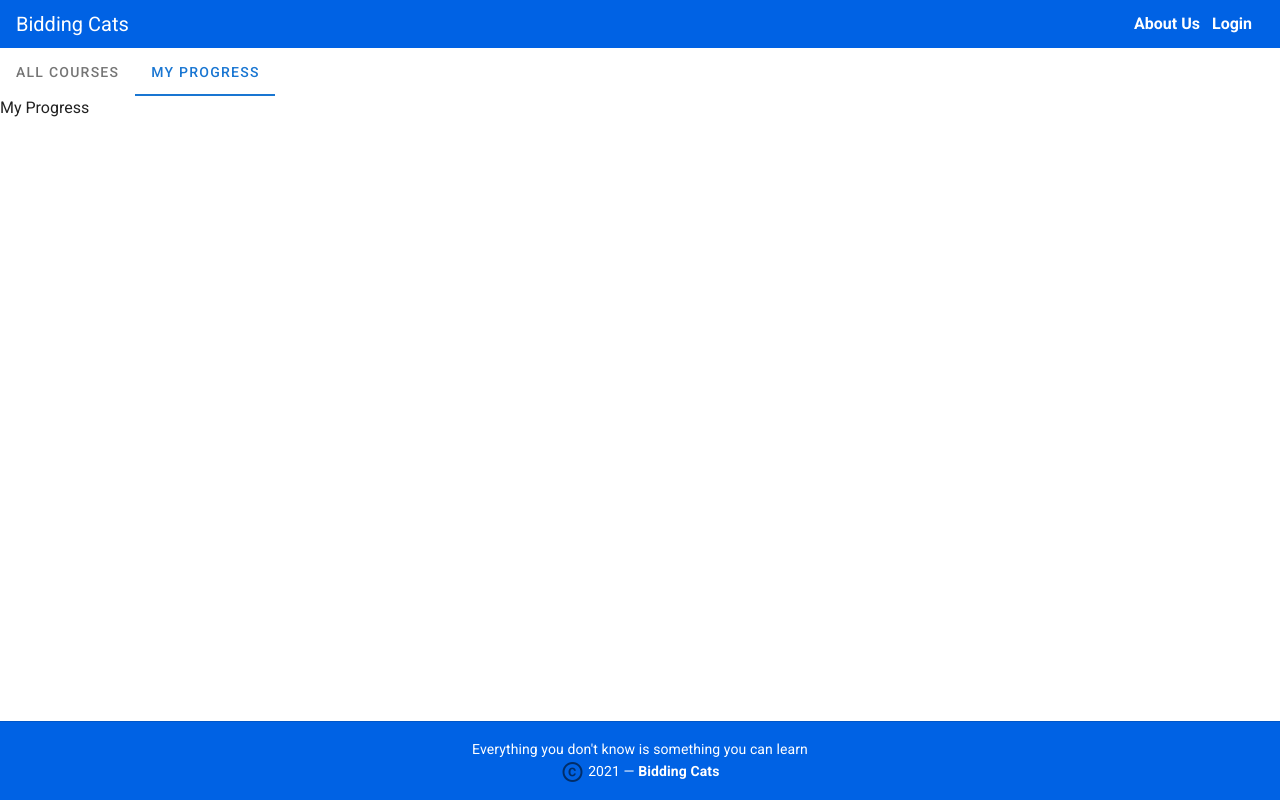
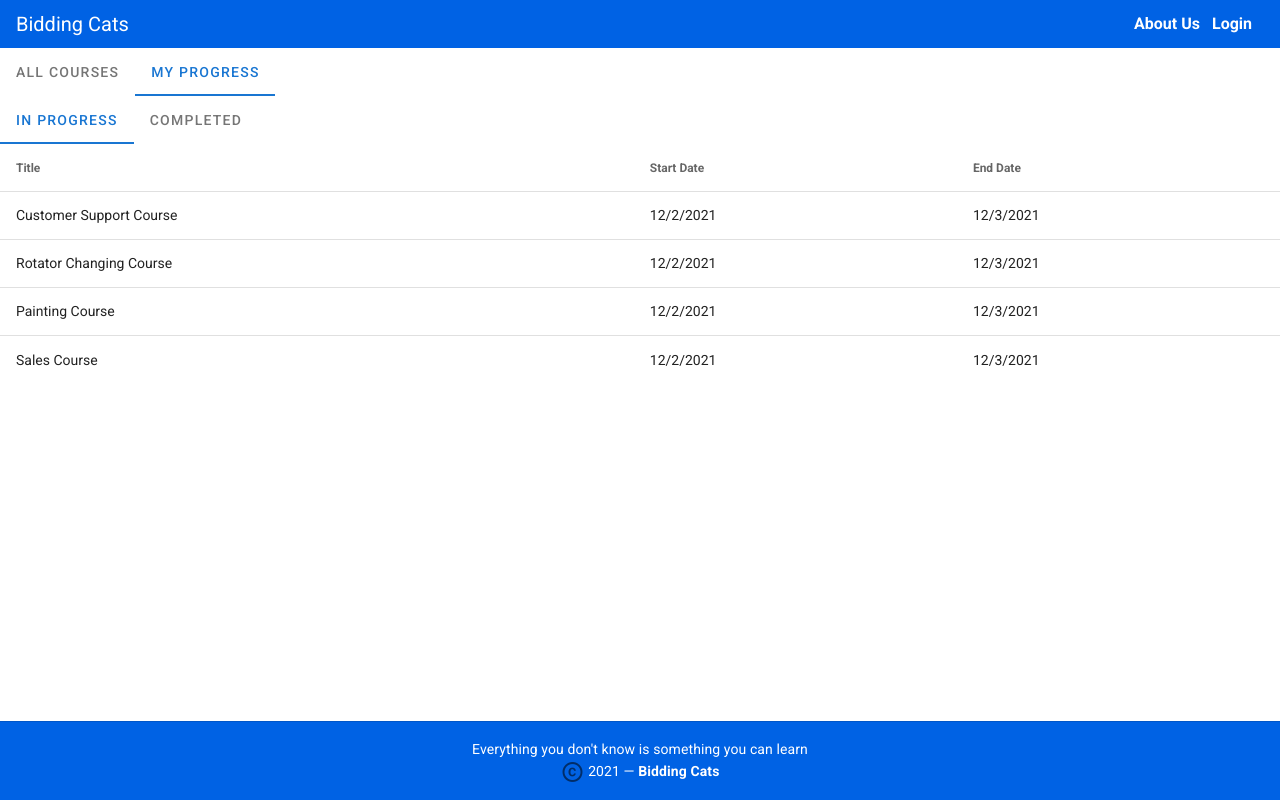
Before and after one commit to mayaguhan/Learning-Management-System, a Vue app: page /learnercourses in a window 1280 px wide. Both pictures are taken after a click on the tab "MY PROGRESS". Built offline with nearby package versions, Linux system fonts and the light colour scheme.

Commit message:
Updated "My Progress" tab to have "In Progress" and "Completed" sub-tabs
"All Courses" tab now only shows all courses on LMS. "My Progress" tab contains "In Progress" and "Completed" sub-tabs that allow User to see his enrolled courses in terms of in progress courses and completed courses.

```diff
--- a/src/views/Learner/Courses.vue
+++ b/src/views/Learner/Courses.vue
@@ -1,9 +1,15 @@
 <template>
     <div>
         <v-tabs>
-            <v-tab @click="allcourses = true; myprogress = false">All Courses</v-tab>
-            <v-tab @click="myprogress = true; allcourses = false">My Progress</v-tab>
+            <v-tab @click="allcourses = true; myprogress = false; inProgress = false; completed = false">All Courses</v-tab>
+            <v-tab @click="myprogress = true; allcourses = false; inProgress= true; completed = false">My Progress</v-tab>
         </v-tabs>
+
+        <v-tabs v-if="myprogress">
+            <v-tab @click="inProgress = true; completed = false">In Progress</v-tab>
+            <v-tab @click="completed = true; inProgress = false">Completed</v-tab>
+        </v-tabs>
+
         <div>
           <!-- All Courses Content -->
           <div v-if="allcourses">
@@ -28,7 +34,7 @@
                 <template v-slot:item="row">
                     <tr>
                         <td>
-                            {{row.item.name}}
+                            {{row.item.title}}
                         </td>
                         <td>
                             {{ row.item.start_date }}
@@ -56,9 +62,71 @@
           </div>
 
           <!-- My Progress Content -->
-          <div v-if="myprogress">
-            My Progress
+          <div v-if="inProgress">
+            <template>
+              <v-simple-table>
+                <template v-slot:default>
+                  <thead>
+                    <tr>
+                      <th class="text-left">
+                        Title
+                      </th>
+                      <th class="text-left">
+                        Start Date
+                      </th>
+                      <th class="text-left">
+                        End Date
+                      </th>
+                    </tr>
+                  </thead>
+                  <tbody>
+                    <tr
+                      v-for="item in progressCourses"
+                      :key="item.title"
+                    >
+                      <td>{{ item.title }}</td>
+                      <td>{{ item.start_date }}</td>
+                      <td>{{ item.end_date }}</td>
+                    </tr>
+                  </tbody>
+                </template>
+              </v-simple-table>
+            </template>
           </div>
+
+          <!-- Completed Content -->
+          <div v-if="completed">
+            <template>
+              <v-simple-table>
+                <template v-slot:default>
+                  <thead>
+                    <tr>
+                      <th class="text-left">
+                        Title
+                      </th>
+                      <th class="text-left">
+                        Start Date
+                      </th>
+                      <th class="text-left">
+                        End Date
+                      </th>
+                    </tr>
+                  </thead>
+                  <tbody>
+                    <tr
+                      v-for="item in completedCourses"
+                      :key="item.title"
+                    >
+                      <td>{{ item.title }}</td>
+                      <td>{{ item.start_date }}</td>
+                      <td>{{ item.end_date }}</td>
+                    </tr>
+                  </tbody>
+                </template>
+              </v-simple-table>
+            </template>
+          </div>
+
         </div>
     </div>
 </template>
@@ -70,6 +138,8 @@
       return {
         allcourses: true,
         myprogress: false,
+        inProgress: false,
+        completed: false,
 
         search: '',
         headers: [
@@ -77,7 +147,7 @@
             text: 'Title',
             align: 'start',
             sortable: false,
-            value: 'name',
+            value: 'title',
           },
           { text: 'Start Date', value: 'start_date' },
           { text: 'End Date', value: 'end_date' },
@@ -86,30 +156,70 @@
         ],
         courses: [
           {
-            name: 'Ink Changing Course',
+            title: 'Ink Changing Course',
             start_date: "12/3/2021",
             end_date: "20/3/2021",
             capacity: '12',
           },
           {
-            name: 'Voltage Recognition Course',
+            title: 'Voltage Recognition Course',
             start_date: "15/3/2021",
             end_date: "15/4/2021",
             capacity: '11',
           },
           {
-            name: 'Customer Relations Course',
+            title: 'Customer Relations Course',
             start_date: "12/1/2021",
             end_date: "20/1/2021",
             capacity: '16',
           },
         ],
+        progressCourses: [
+          {
+            title: 'Customer Support Course',
+            start_date: "12/2/2021",
+            end_date: "12/3/2021",
+            capacity: 10
+          },
+          {
+            title: 'Rotator Changing Course',
+            start_date: "12/2/2021",
+            end_date: "12/3/2021",
+            capacity: 10
+          },
+          {
+            title: 'Painting Course',
+            start_date: "12/2/2021",
+            end_date: "12/3/2021",
+            capacity: 10
+          },
+          {
+            title: 'Sales Course',
+            start_date: "12/2/2021",
+            end_date: "12/3/2021",
+            capacity: 10
+          },
+        ],
+        completedCourses: [
+          {
+            title: "Print Quality Control I",
+            start_date: "12/2/2020",
+            end_date: "12/3/2020",
+            capacity: 10
+          },
+          {
+            title: "Print Quality Control II",
+            start_date: "12/3/2020",
+            end_date: "12/4/2020",
+            capacity: 10
+          },
+        ]
       }
     },
     methods: {
         enrollCourse(item){
-            var name = item.name
-            alert(name);
+            var title = item.title
+            alert(title);
         }
     }
   }
```
